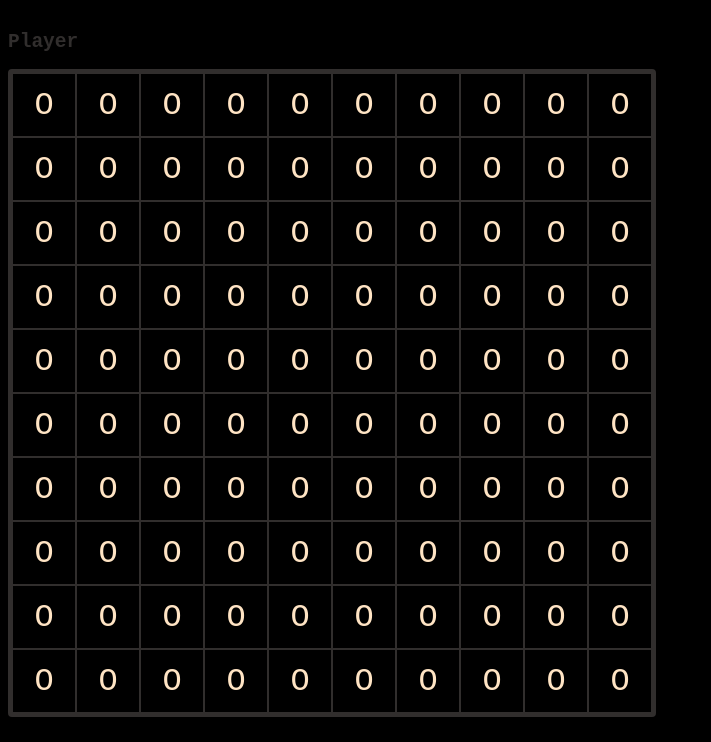
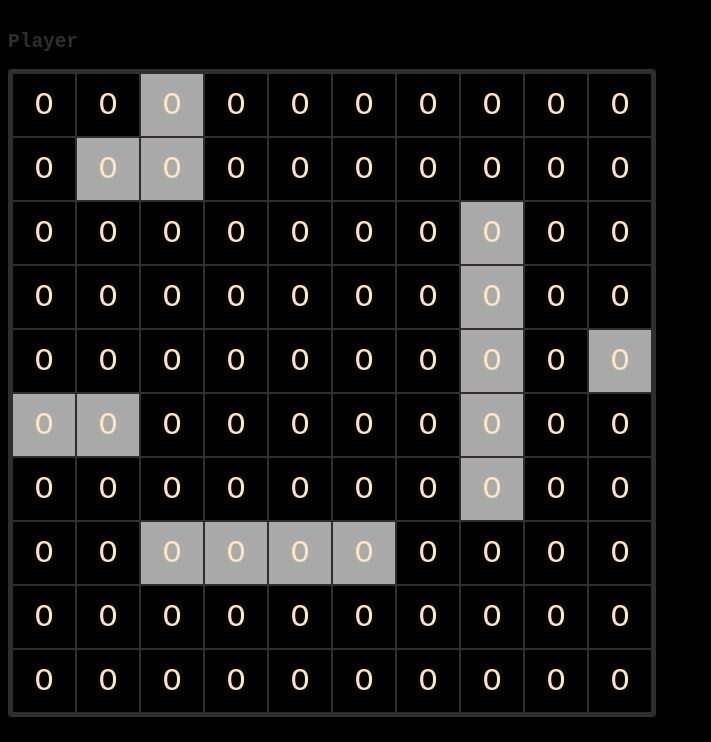
Before and after one commit to remzr/battleship, a website built with webpack: page src/template.html in a window 1280 px wide. Shown: the part 58-800 px from the top of the page, without its empty margins (0-711 px from the left). Built offline with nearby package versions, Linux system fonts and the light colour scheme.

Commit message:
Place ships visibly with class change to improve randomness and fix some edge cases, where ships could overlap

```diff
--- a/src/gameboard.js
+++ b/src/gameboard.js
@@ -14,12 +14,22 @@ export class Gameboard {
         //Get gameboard canvas
         const newBoard = document.querySelector(`.gameboard.${this.owner}`)
 
+        //Delete existing child elements
+
+
         //Populate with squares
         for (let i = 1; i <= this.fieldAmount; i++) {
             let newSquare = document.createElement("div");
             newSquare.className = "field";
             newSquare.id = `${i}`;
             newSquare.innerText = "O";
+
+            //Check if field is ship and add class if yes
+            if (this.fleet.some(ship => ship.coordinates.includes(i))) {
+                newSquare.className = "field ship";
+                console.log("called" + i)
+            }
+
             newBoard.appendChild(newSquare);
         }
     }
--- a/src/index.js
+++ b/src/index.js
@@ -3,8 +3,9 @@ import { Gameboard } from "./gameboard.js";
 
 const playerOne = new Gameboard("player");
 
+playerOne.createFleet("player");
 playerOne.boardLoader();
-playerOne.createFleet("player");
+
 
 //Chose players gameboard for now -> later event handlers are needed on enemy board
 document.querySelector(".gameboard.player").addEventListener("click", function(e) {
--- a/src/styles.css
+++ b/src/styles.css
@@ -37,5 +37,8 @@ main {
     align-items: center;
     font-size: 2rem;
     font-weight: 100;
+}
 
+.gameboard>.field.ship {
+    background-color: darkgrey;
 }
```
